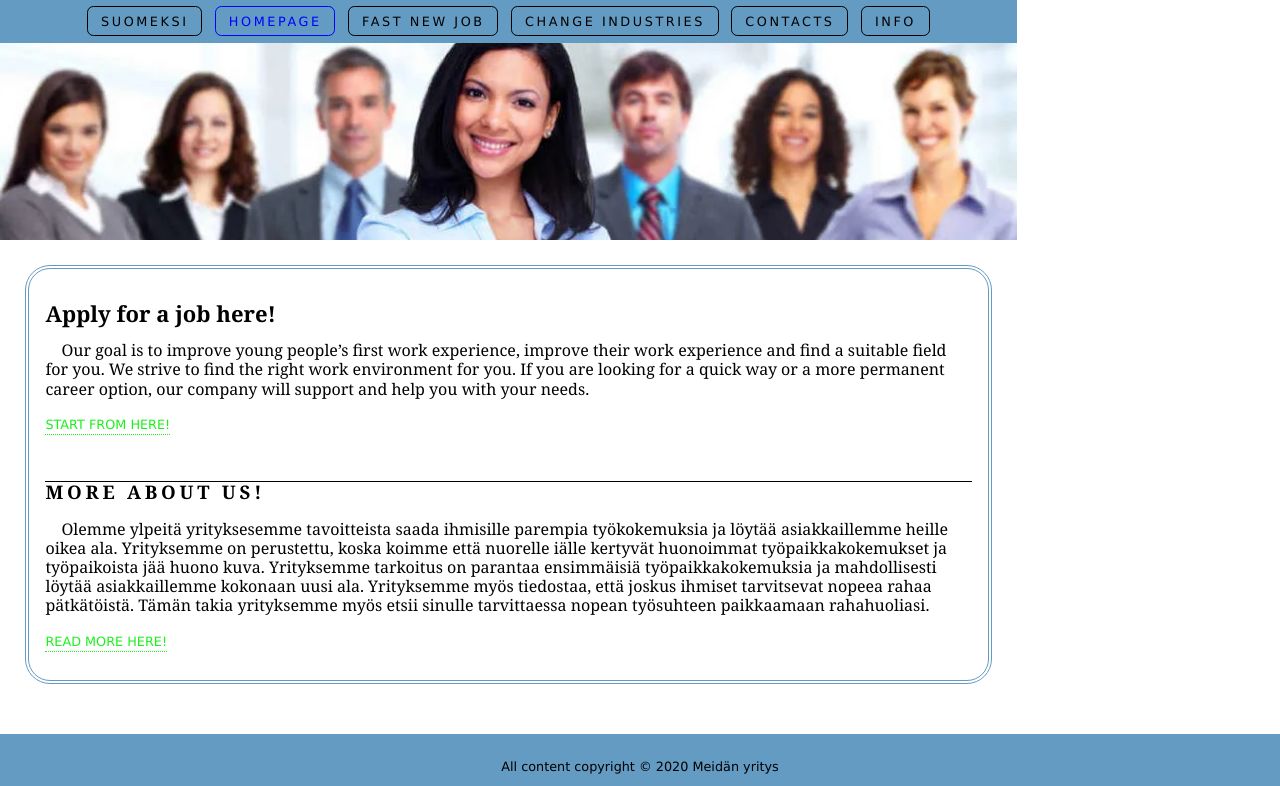
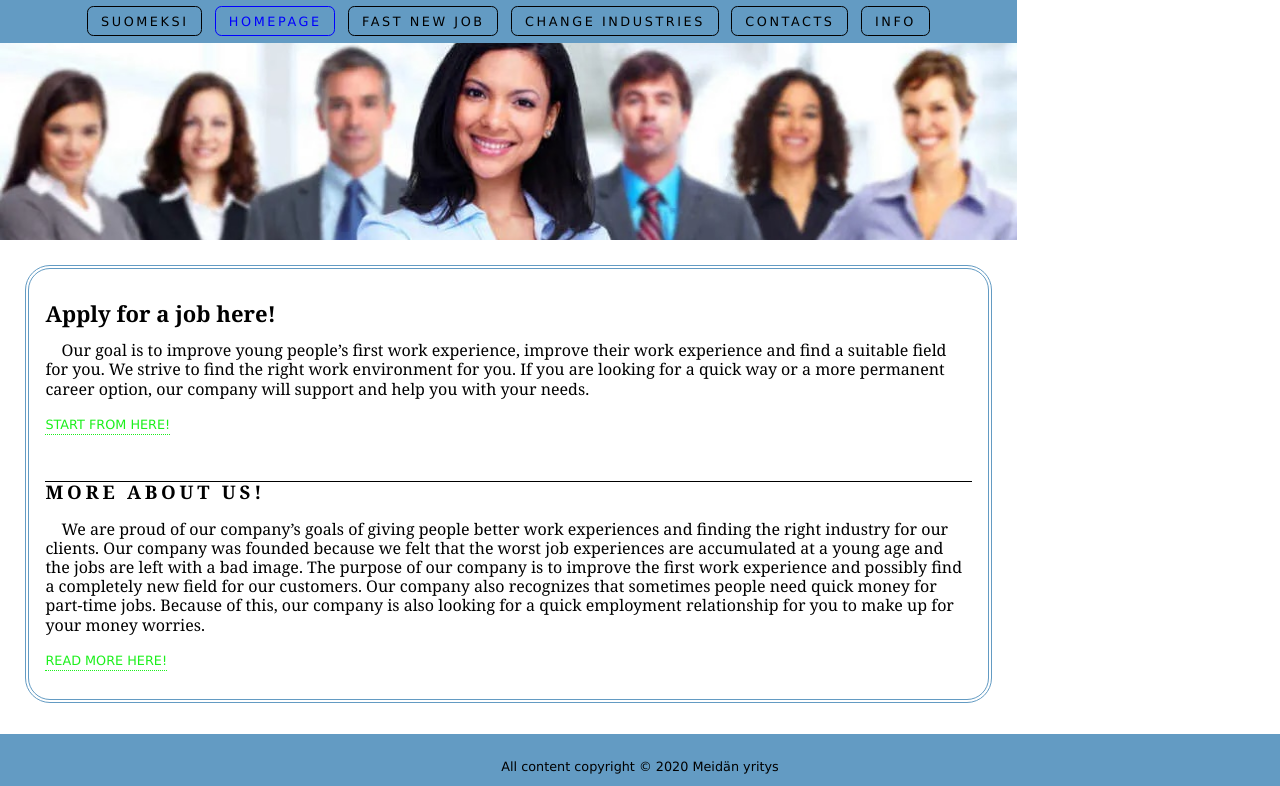
Before and after one commit to 8B1996/projekti-paras, a plain HTML site: page eng_index.html in a window 1280 px wide. Shown: the top 786 px of the page. Drawn offline with Linux system fonts and the light colour scheme; a web font is replaced by a local one.

Commit message:
Update eng_index.html

```diff
--- a/eng_index.html
+++ b/eng_index.html
@@ -36,7 +36,7 @@
   <p class="more"><a href="nopeisiin_toihin.html">Start from here!</a></p>
 
   <h3>More about us!</h3>
-  <p><img src="" alt=""> Olemme ylpeitä yrityksesemme tavoitteista saada ihmisille parempia työkokemuksia ja löytää asiakkaillemme heille oikea ala. Yrityksemme on perustettu, koska koimme että nuorelle iälle kertyvät huonoimmat työpaikkakokemukset ja työpaikoista jää huono kuva. Yrityksemme tarkoitus on parantaa ensimmäisiä työpaikkakokemuksia ja mahdollisesti löytää asiakkaillemme kokonaan uusi ala. Yrityksemme myös tiedostaa, että joskus ihmiset tarvitsevat nopeea rahaa pätkätöistä. Tämän takia yrityksemme myös etsii sinulle tarvittaessa nopean työsuhteen paikkaamaan rahahuoliasi.</p>
+  <p><img src="" alt=""> We are proud of our company’s goals of giving people better work experiences and finding the right industry for our clients. Our company was founded because we felt that the worst job experiences are accumulated at a young age and the jobs are left with a bad image. The purpose of our company is to improve the first work experience and possibly find a completely new field for our customers. Our company also recognizes that sometimes people need quick money for part-time jobs. Because of this, our company is also looking for a quick employment relationship for you to make up for your money worries.</p>
   <p class="more"><a href="info.html">Read more here!</a></p>
 </main>
 
```
